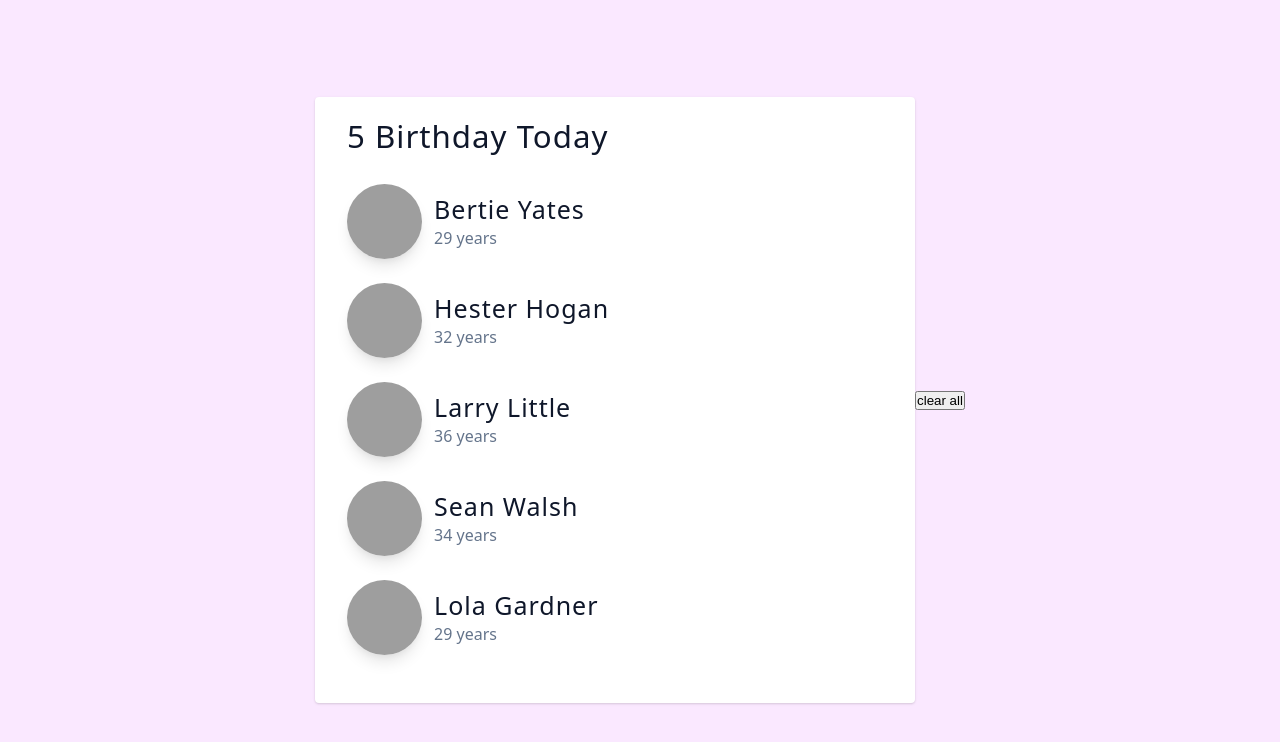
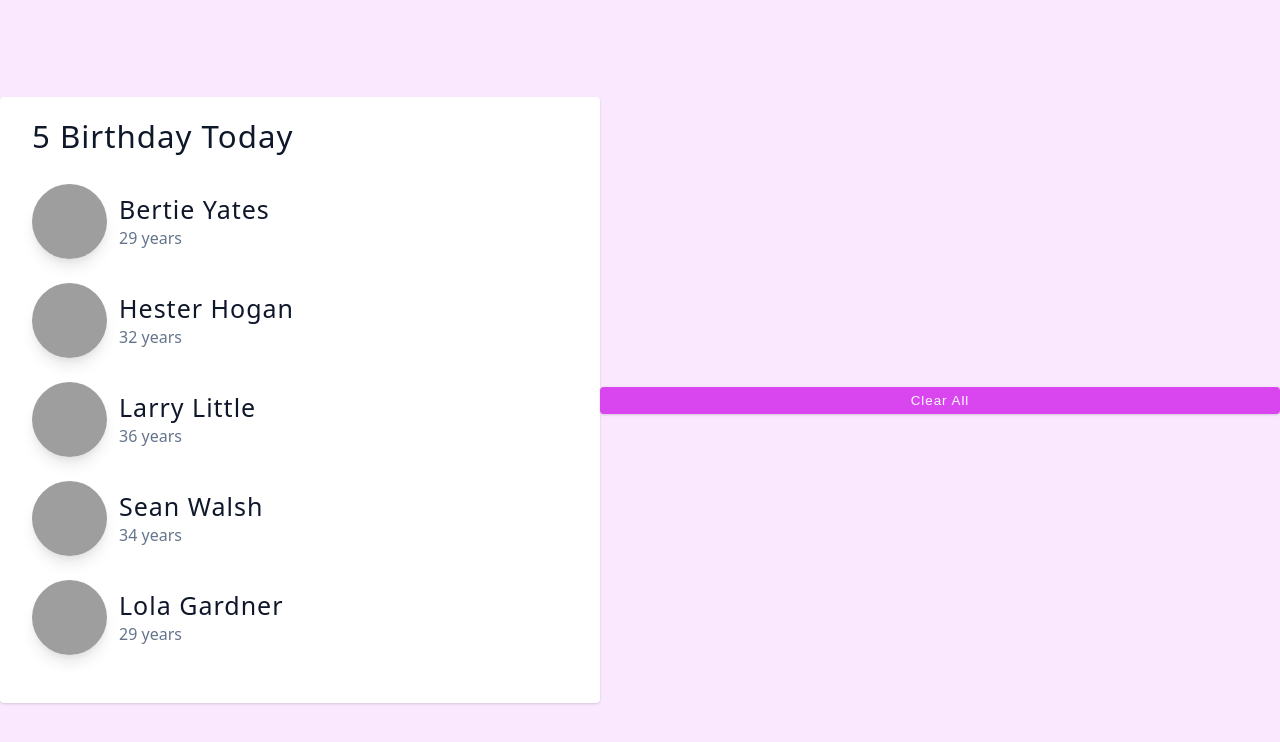
Before and after one commit to isnendyankp/birthdaybuddy, a React (Vite) app: page / in a window 1280 px wide. Shown: the top 742 px of the page. Built offline with nearby package versions, Linux system fonts and the light colour scheme; grey boxes are pictures that could not be loaded.

Commit message:
s7-172: pass setPeople to onclick event

```diff
--- a/src/App.jsx
+++ b/src/App.jsx
@@ -10,7 +10,11 @@ const App = () => {
         <h3>{people.length} birthday today</h3>
         <List people={people} />
       </section>
-      <button>
+      <button
+        type="button"
+        className="btn btn-block"
+        onClick={() => setPeople([])}
+      >
         clear all
       </button>
     </main>
@@ -28,3 +32,4 @@ export default App;
 // - import list
 // - pass people prop with equal people state value
 // - cr8 base structure clear list with button
+// - pass setPeople to onclick event
```
